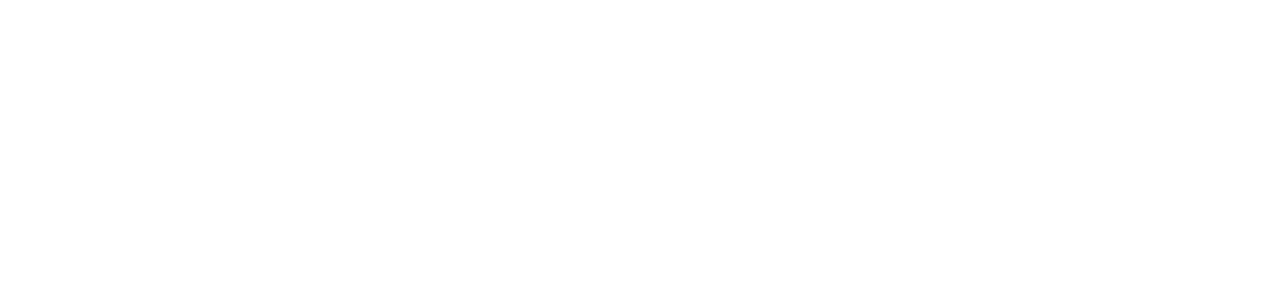
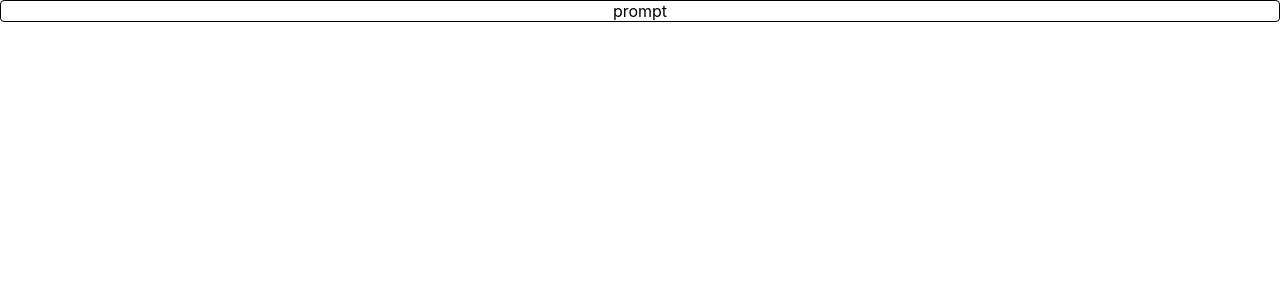
Before and after one commit to zringwood/AphasiaAssistant, a React (Create React App) app: page / in a window 1280 px wide. Shown: the top 300 px of the page. Built offline with nearby package versions, Linux system fonts and the light colour scheme.

Commit message:
Basic prompt display done

```diff
--- a/src/App.js
+++ b/src/App.js
@@ -1,10 +1,9 @@
 import './App.css';
+import PromptDisplay from './components/PromptDisplay';
 
 function App() {
   return (
-    <div>
-
-    </div>
+    <PromptDisplay text="Hello World"/>
   );
 }
 
--- a/src/components/PromptDisplay.js
+++ b/src/components/PromptDisplay.js
@@ -0,0 +1,12 @@
+import { useState } from "react"
+
+export default function PromptDisplay(text){
+    const [prompt, setPrompt] = useState(text)
+    return (
+        <div style={{display:'flex',justifyContent:"center", alignItems:"center", border:"1px solid black", borderRadius:"4px"}}>
+            <span>
+                prompt
+            </span>
+        </div>
+        )
+}
```
